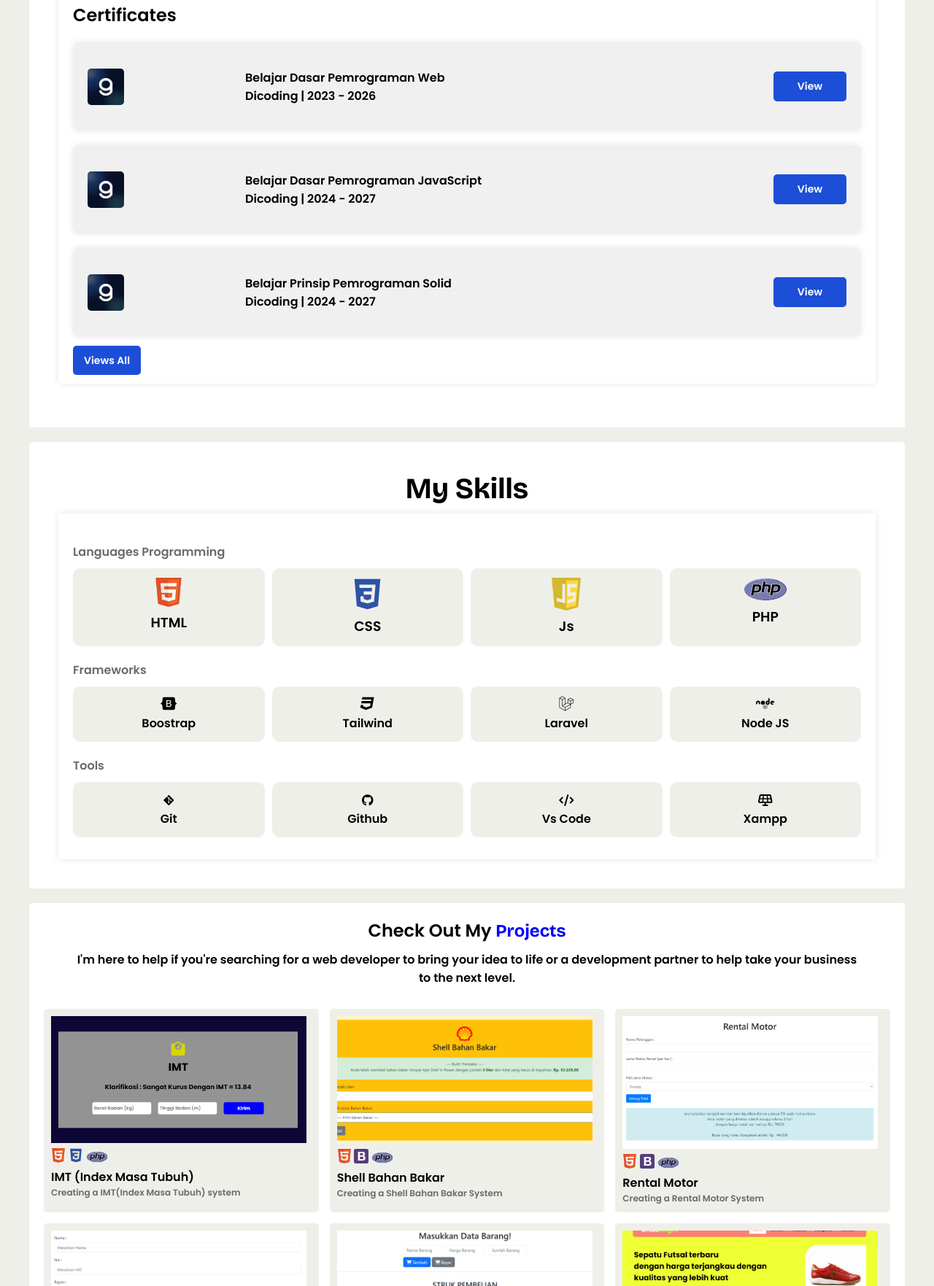
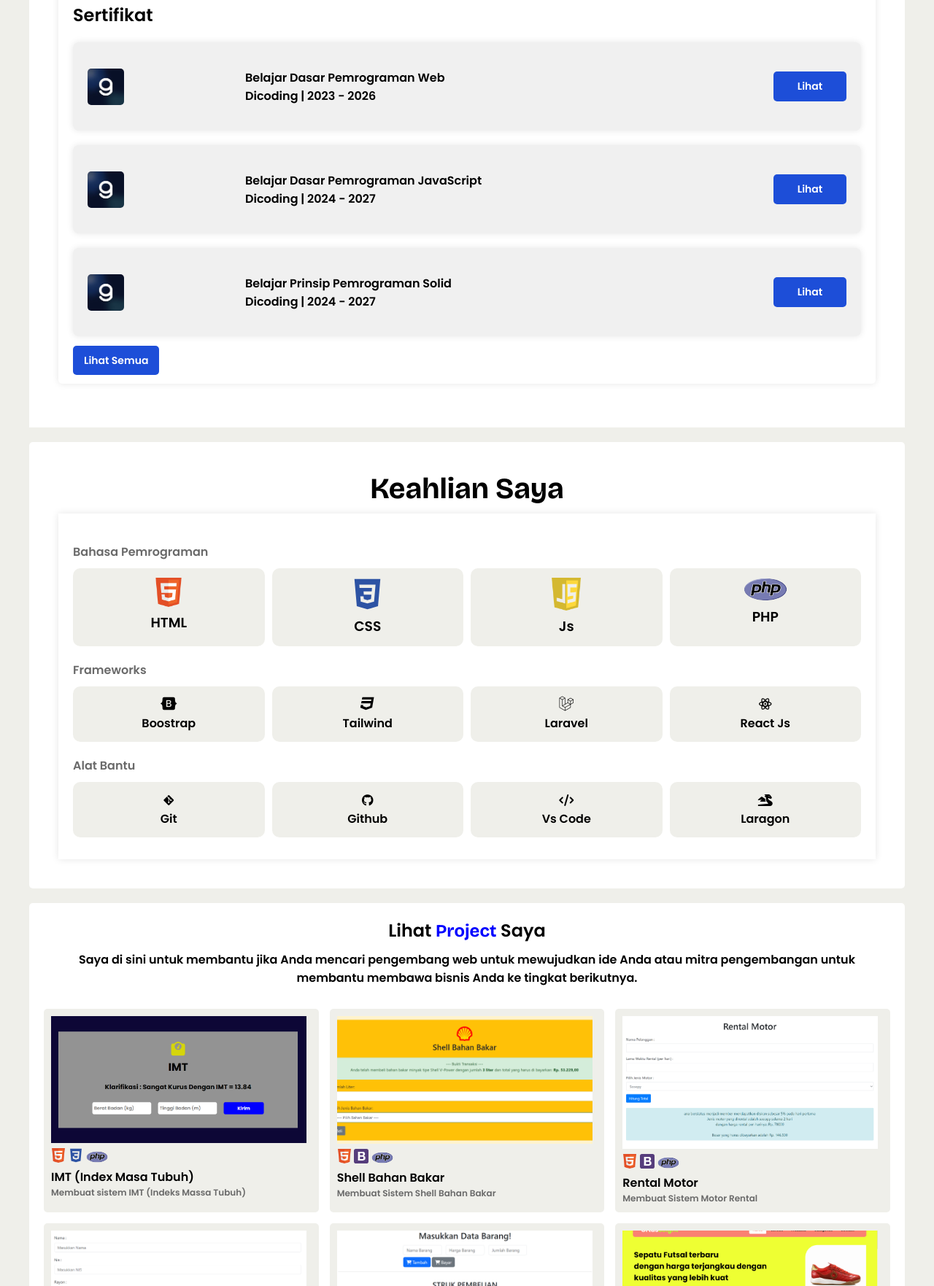
Before and after one commit to M-Bayu-Aji/portofolio, a plain HTML site: page index.html in a window 1280 px wide. Shown: the part 1037-2800 px from the top of the page at 73% size. Drawn offline with nearby package versions, Linux system fonts and the light colour scheme.

Commit message:
translate bahasa ke indonesia

```diff
--- a/index.html
+++ b/index.html
@@ -24,9 +24,9 @@
 
       <div class="navbar-nav">
         <a href="#header"><i class="ri-home-smile-line"></i> Home</a>
-        <a href="#about"><i class="fa-regular fa-circle-user"></i> About</a>
+        <a href="#about"><i class="fa-regular fa-circle-user"></i> Tentang Saya</a>
         <a href="#project"><i class="ri-tools-line"></i> Project</a>
-        <a href="#contact"><i class="fa-regular fa-address-card"></i> Contact</a>
+        <a href="#contact"><i class="fa-regular fa-address-card"></i> Kontak</a>
       </div>
 
       <div class="navbar-extra">
@@ -41,7 +41,7 @@
         <span class="blur"></span>
         <span class="blur"></span>
         <!-- <h4>CREATE YOUR SITE LIKE A PRO</h4> -->
-        <h1>Hi, I'm <span>BayuAji</span>, Web Developer</h1>
+        <h1>Hi, Saya <span>BayuAji</span>, Web Developer</h1>
         <p>
           Saya seorang Pengembang Web. Saya dapat menyediakan kode yang bersih dan desain UI/UX yang sempurna. Saya juga membuat situs web lebih interaktif dengan animasi web.
         </p>
@@ -71,7 +71,7 @@
         </div>
       </div>
 <div class="certificates-content" data-aos="fade-up" data-aos-duration="1000">
-  <h1>Certificates</h1>
+  <h1>Sertifikat</h1>
         <div class="certificates">
           <img src="assets/img/dicoding.jpeg" alt="Logo">
           <div class="details">
@@ -79,7 +79,7 @@
               <p>Dicoding | 2023 - 2026</p>
           </div>
           <div class="view-btn">
-              <a href="https://www.dicoding.com/certificates/07Z68ENJ2XQR">View</a>
+              <a href="https://www.dicoding.com/certificates/07Z68ENJ2XQR">Lihat</a>
           </div>
       </div>
       <div class="certificates">
@@ -89,7 +89,7 @@
             <p>Dicoding | 2024 - 2027</p>
         </div>
         <div class="view-btn">
-            <a href="https://www.dicoding.com/certificates/07Z60M3EJZQR">View</a>
+            <a href="https://www.dicoding.com/certificates/07Z60M3EJZQR">Lihat</a>
         </div>
     </div>
       <div class="certificates">
@@ -99,11 +99,11 @@
             <p>Dicoding | 2024 - 2027</p>
         </div>
         <div class="view-btn">
-            <a href="https://www.dicoding.com/certificates/QLZ97EVVEP5D">View</a>
+            <a href="https://www.dicoding.com/certificates/QLZ97EVVEP5D">Lihat</a>
         </div>
     </div>
     <div class="view-btn">
-      <a href="assets/html/sertifikat.html">Views All</a>
+      <a href="assets/html/sertifikat.html">Lihat Semua</a>
     </div>
 </div>
     </section>
@@ -111,9 +111,9 @@
 
     <!-- skill -->
     <section class="mySkill" data-aos="fade-up" data-aos-duration="1000">
-      <h1>My Skills</h1>
+      <h1>Keahlian Saya</h1>
         <div class="container">
-          <div class="bhs">Languages Programming</div>
+          <div class="bhs">Bahasa Pemrograman</div>
             <div class="skill-container">
           <div class="item">
             <img src="assets/img/html.png" alt="" width="40px" />
@@ -149,12 +149,12 @@
           <p>Laravel</p>
         </div>
         <div class="child">
-          <i class="fa-brands fa-node"></i>
-          <p>Node JS</p>
+          <i class="ri-reactjs-line"></i>
+          <p>React Js</p>
         </div>
       </div>
 
-      <div class="frame-alat">Tools</div>
+      <div class="frame-alat">Alat Bantu</div>
       <div class="tools">
         <div class="child">
           <i class="fa-brands fa-git-alt"></i>
@@ -169,8 +169,8 @@
           <p>Vs Code</p>
         </div>
         <div class="child">
-          <i class="fa-solid fa-solar-panel"></i>
-          <p>Xampp</p>
+            <i class="fa-solid fa-dragon"></i>
+          <p>Laragon</p>
         </div>
       </div>
     </div>
@@ -180,11 +180,9 @@
     <!-- Project -->
     <section class="project" id="project" data-aos="fade-up" data-aos-duration="1000">
       <div class="judul">
-        <h1>Check Out My <span>Projects</span></h1>
+        <h1>Lihat <span>Project</span> Saya</h1>
         <p>
-          I'm here to help if you're searching for a web developer to bring your
-          idea to life or a development partner to help take your business to
-          the next level.
+          Saya di sini untuk membantu jika Anda mencari pengembang web untuk mewujudkan ide Anda atau mitra pengembangan untuk membantu membawa bisnis Anda ke tingkat berikutnya.
         </p>
       </div>
       <div class="projek-content">
@@ -203,7 +201,7 @@
             <a href="http://www.bayuajiys.byethost32.com/IMT/" target="_blank">
             IMT (Index Masa Tubuh)
             </a>
-            <p>Creating a IMT(Index Masa Tubuh) system</p>
+            <p>Membuat sistem IMT (Indeks Massa Tubuh)</p>
           </div>
         </div>
         <div class="projek">
@@ -221,7 +219,7 @@
             <a href="http://www.bayuajiys.byethost32.com/Bahan_Bakar/" target="_blank">
             Shell Bahan Bakar
             </a>
-            <p>Creating a Shell Bahan Bakar System</p>
+            <p>Membuat Sistem Shell Bahan Bakar</p>
           </div>
         </div>
         <div class="projek">
@@ -239,7 +237,7 @@
             <a href="http://www.bayuajiys.byethost32.com/Rental_Motor/" target="_blank">
             Rental Motor
             </a>
-            <p>Creating a Rental Motor System</p>
+            <p>Membuat Sistem Motor Rental</p>
           </div>
         </div>
         <div class="projek">
@@ -255,9 +253,9 @@
           </div>
           <div class="project-desk">
             <a href="http://www.bayuajiys.byethost32.com/Data_Siswa/" target="_blank">
-            Student Data Management
+              Manajemen Data Siswa
             </a>
-            <p>Creating a Student Data Management System</p>
+            <p>Membuat Sistem Manajemen Data Siswa</p>
           </div>
         </div>
         <div class="projek">
@@ -273,9 +271,9 @@
           </div>
           <div class="project-desk">
             <a href="http://www.bayuajiys.byethost32.com/Kasir/" target="_blank">
-              Cashier Payment System
+              Sistem Pembayaran Kasir
             </a>
-            <p>Creating a Cashier Payment System</p>
+            <p>Membuat Sistem Pembayaran Kasir</p>
           </div>
         </div>
         <div class="projek">
@@ -292,7 +290,7 @@
             <a href="https://m-bayu-aji.github.io/WebShop/" target="_blank">
             Web Shop
             </a>
-            <p>Creating a Web Shop design</p>
+            <p>Membuat desain web shop</p>
           </div>
         </div>
       </div>
@@ -302,11 +300,9 @@
     <!-- Contact Form -->
     <section class="contact" id="contact" data-aos="fade-up" data-aos-duration="1000">
       <div class="content-text">
-        <h1>Let's 👋 <span>Work</span> Together</h1>
+        <h1>Ayo 👋 <span>Bekerja</span> Sama</h1>
         <p>
-          I'm here to help if you're searching for a web developer to bring your
-          idea to life or a development partner to help take your business to
-          the next level.
+            Saya siap membantu Anda dalam mengembangkan ide dan proyek web Anda. Mari berkolaborasi untuk menciptakan solusi digital yang inovatif dan berkualitas tinggi sesuai dengan kebutuhan Anda.
         </p>
       </div>
       <div class="row">
```
Also changed, not shown: 1 other file.
